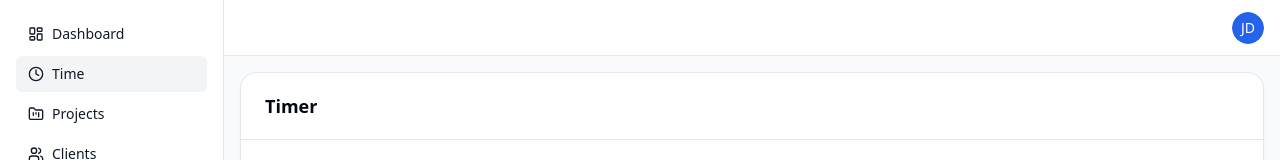
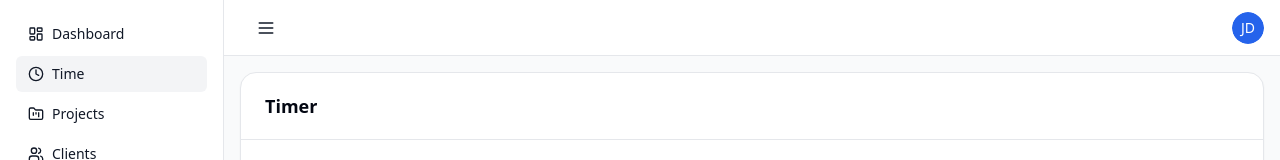
Before and after one commit to jfhoule/Trackwork, a Next.js app: page /time in a window 1280 px wide. Shown: the top 160 px of the page. Built offline with nearby package versions, Linux system fonts and the light colour scheme; no server answers; the database is empty.

Commit message:
fix: restore navigation access

```diff
--- a/app/clients/[id]/edit/edit-form.tsx
+++ b/app/clients/[id]/edit/edit-form.tsx
@@ -27,12 +27,12 @@ export default function EditForm({ client }: { client: Client }) {
   const form = useForm<FormValues>({
     resolver: zodResolver(schema),
     defaultValues: {
-      name: client.name,
-      contact_person: client.contact_person,
-      email: client.email,
-      phone: client.phone,
-      company_name: client.company_name,
-      client_number: client.client_number,
+      name: client.name ?? '',
+      contact_person: client.contact_person ?? '',
+      email: client.email ?? '',
+      phone: client.phone ?? '',
+      company_name: client.company_name ?? '',
+      client_number: client.client_number ?? '',
     },
   });
 
--- a/components/ui/button.tsx
+++ b/components/ui/button.tsx
@@ -3,26 +3,33 @@ import { cn } from '@/lib/utils';
 
 export interface ButtonProps extends React.ButtonHTMLAttributes<HTMLButtonElement> {
   variant?: 'default' | 'outline' | 'ghost';
+  asChild?: boolean;
 }
 
 const Button = React.forwardRef<HTMLButtonElement, ButtonProps>(
-  ({ className, variant = 'default', ...props }, ref) => {
+  ({ className, variant = 'default', asChild = false, children, ...props }, ref) => {
     const variantClasses =
       variant === 'outline'
         ? 'border border-input bg-background hover:bg-accent hover:text-accent-foreground'
         : variant === 'ghost'
         ? 'hover:bg-accent hover:text-accent-foreground'
         : 'bg-primary text-primary-foreground hover:bg-primary/90';
+    const classes = cn(
+      'inline-flex items-center justify-center rounded-md text-sm font-medium transition-colors focus-visible:outline-none focus-visible:ring-1 disabled:pointer-events-none disabled:opacity-50 h-9 px-4 py-2',
+      variantClasses,
+      className
+    );
+    if (asChild && React.isValidElement(children)) {
+      return React.cloneElement(children, {
+        className: cn(classes, (children as React.ReactElement).props.className),
+        ref,
+        ...props,
+      });
+    }
     return (
-      <button
-        ref={ref}
-        className={cn(
-          'inline-flex items-center justify-center rounded-md text-sm font-medium transition-colors focus-visible:outline-none focus-visible:ring-1 disabled:pointer-events-none disabled:opacity-50 h-9 px-4 py-2',
-          variantClasses,
-          className
-        )}
-        {...props}
-      />
+      <button ref={ref} className={classes} {...props}>
+        {children}
+      </button>
     );
   }
 );
--- a/components/ui/header.tsx
+++ b/components/ui/header.tsx
@@ -17,7 +17,7 @@ export function Header() {
   const [open, setOpen] = React.useState(false);
   return (
     <header className="flex h-14 items-center border-b bg-white px-4 dark:border-gray-800 dark:bg-gray-950">
-      <Button variant="ghost" className="mr-2 md:hidden" onClick={() => setOpen(true)}>
+      <Button variant="ghost" className="mr-2" onClick={() => setOpen(true)}>
         <Menu className="h-5 w-5" />
         <span className="sr-only">Toggle menu</span>
       </Button>
```
